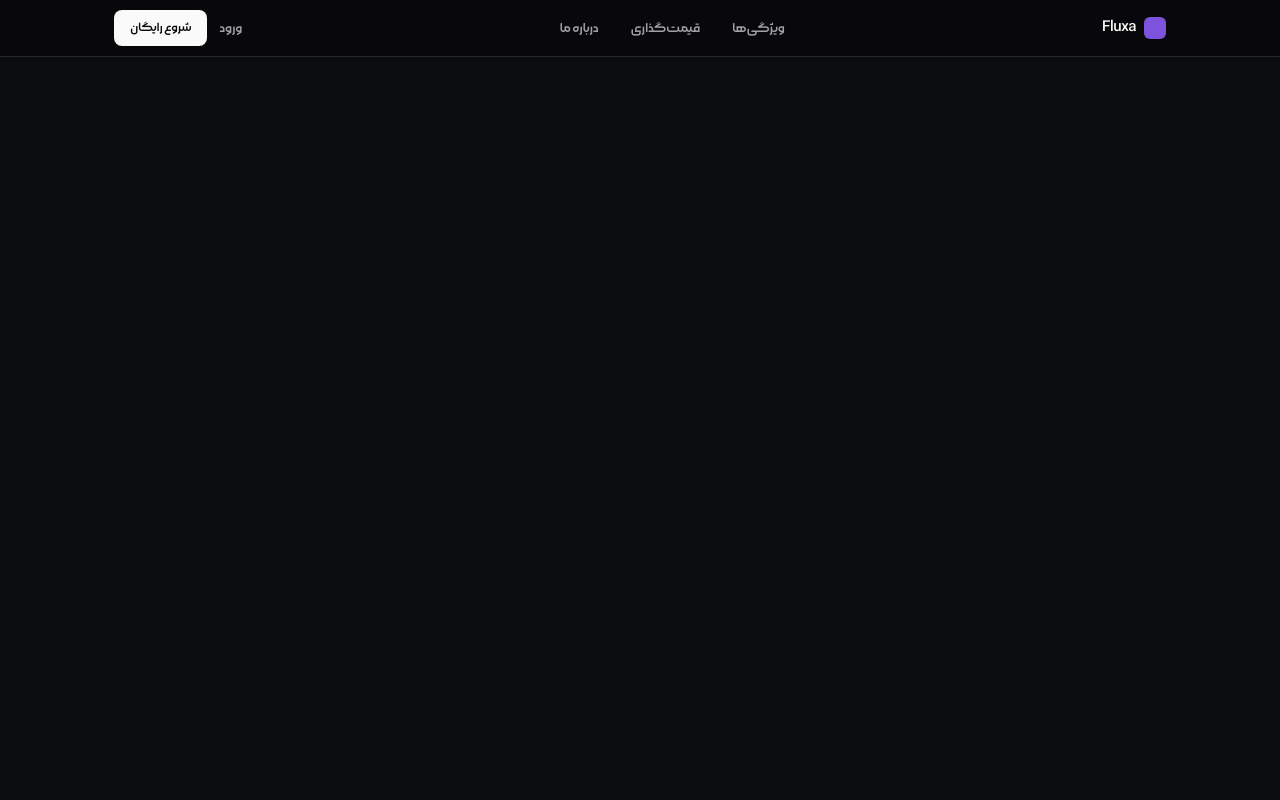
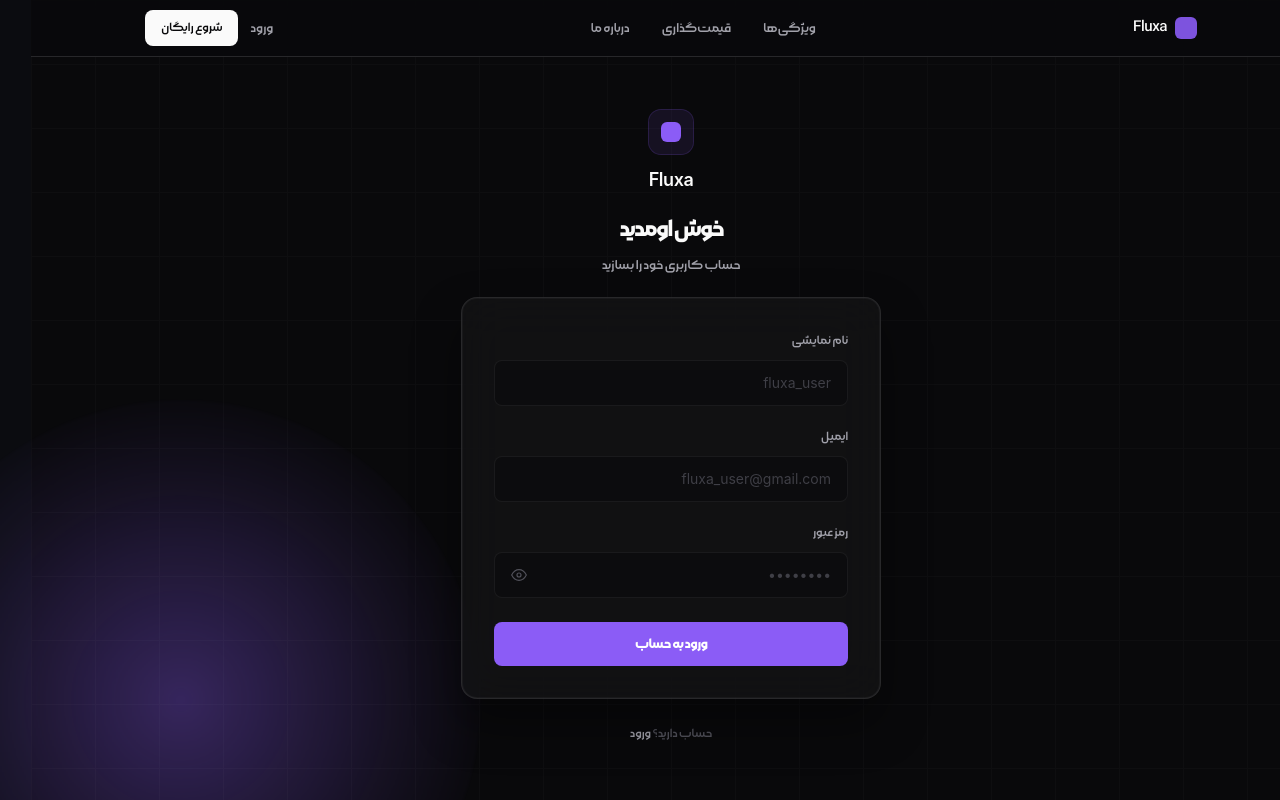
Before and after one commit to amirali-borji/Fluxa, a React (Vite) app: page /register in a window 1280 px wide. Built offline with nearby package versions, Linux system fonts and the light colour scheme; the HTML template or start-up script is replaced by a standard one.

Commit message:
Sign In Page Added

```diff
--- a/src/App.jsx
+++ b/src/App.jsx
@@ -1,9 +1,8 @@
 import { Routes, Route } from "react-router-dom";
-
 import Header from "./components/Header/Header";
-
 import Home from "./pages/Home/Home";
-import Login from "./pages/Login/Login";
+import Login from "./pages/Auth/Login/Login";
+import Register from "./pages/Auth/Register/Register";
 
 function App() {
   return (
@@ -14,6 +13,7 @@ function App() {
         <Routes>
           <Route path="/" element={<Home />} />
           <Route path="/login" element={<Login />} />
+          <Route path="/register" element={<Register />} />
         </Routes>
       </main>
     </>
--- a/src/pages/Login/Login.jsx
+++ b/src/pages/Auth/Login/Login.jsx
@@ -1,4 +1,5 @@
 import { useState, useEffect } from "react";
+import { Link } from "react-router-dom";
 
 export default function Login() {
   const [focused, setFocused] = useState(null);
@@ -210,12 +211,12 @@ export default function Login() {
         {/* Sign up */}
         <p className="mt-6 text-center text-[13px] text-[#52525B]">
           حساب ندارید؟{" "}
-          <a
-            href="#"
+          <Link
+            to="/register"
             className="text-[#A1A1AA] transition-colors duration-200 hover:text-[#FAFAFA]"
           >
             ثبت‌نام رایگان
-          </a>
+          </Link>
         </p>
       </div>
     </div>
--- /dev/null
+++ b/src/pages/Auth/Register/Register.jsx
@@ -0,0 +1,250 @@
+import { useState, useEffect } from "react";
+import { Link } from "react-router-dom";
+
+export default function Login() {
+  const [focused, setFocused] = useState(null);
+  const [displayName, setDisplayName] = useState("");
+  const [email, setEmail] = useState("");
+  const [password, setPassword] = useState("");
+  const [showPassword, setShowPassword] = useState(false);
+  const [mounted, setMounted] = useState(false);
+
+  useEffect(() => {
+    const t = setTimeout(() => setMounted(true), 50);
+    return () => clearTimeout(t);
+  }, []);
+
+  return (
+    <div className="relative flex min-h-[calc(100vh-56px)] w-full items-center justify-center overflow-hidden bg-[#09090B] px-4">
+      {/* ── Animated orb ── */}
+      <div
+        className="pointer-events-none fixed z-0"
+        style={{
+          width: "600px",
+          height: "600px",
+          borderRadius: "50%",
+          background:
+            "radial-gradient(circle at center, rgba(139,92,246,0.35) 0%, rgba(139,92,246,0.08) 55%, transparent 75%)",
+          bottom: "-200px",
+          left: "-150px",
+          transform: mounted
+            ? "translate(0px, 0px) scale(1)"
+            : "translate(-200px, 200px) scale(0.6)",
+          transition: "transform 1.4s cubic-bezier(0.16, 1, 0.3, 1)",
+          filter: "blur(1px)",
+        }}
+      />
+
+      {/* ── Subtle grid ── */}
+      <div
+        className="pointer-events-none fixed inset-0 z-0 opacity-[0.025]"
+        style={{
+          backgroundImage:
+            "linear-gradient(#FAFAFA 1px, transparent 1px), linear-gradient(90deg, #FAFAFA 1px, transparent 1px)",
+          backgroundSize: "64px 64px",
+        }}
+      />
+
+      {/* ── Card ── */}
+      <div
+        className="relative z-10 flex w-full max-w-[420px] flex-col"
+        style={{
+          opacity: mounted ? 1 : 0,
+          transform: mounted ? "translateY(0px)" : "translateY(16px)",
+          transition: "opacity 0.7s ease, transform 0.7s ease",
+          transitionDelay: "0.15s",
+        }}
+      >
+        {/* Logo */}
+        <div className="mb-5 flex flex-col items-center gap-3">
+          <div className="flex h-11 w-11 items-center justify-center rounded-xl bg-[#8B5CF6]/10 ring-1 ring-[#8B5CF6]/25">
+            <div className="h-5 w-5 rounded-md bg-[#8B5CF6]" />
+          </div>
+          <span
+            className="text-lg font-semibold tracking-tight text-[#FAFAFA]"
+            style={{
+              fontFamily: "'Inter', system-ui, sans-serif",
+              direction: "ltr",
+            }}
+          >
+            Fluxa
+          </span>
+        </div>
+
+        {/* Heading */}
+        <div className="mb-5 flex flex-col items-center gap-2 text-center">
+          <h1 className="text-2xl font-bold tracking-tight text-[#FAFAFA]">
+            خوش اومدید
+          </h1>
+          <p className="text-sm leading-relaxed text-[#A1A1AA]">
+            حساب کاربری خود را بسازید
+          </p>
+        </div>
+
+        {/* Glass form card */}
+        <div
+          className="w-full rounded-2xl border border-white/10 p-8"
+          style={{
+            background: "rgba(24, 24, 27, 0.55)",
+            backdropFilter: "blur(24px)",
+            WebkitBackdropFilter: "blur(24px)",
+            boxShadow:
+              "0 0 0 1px rgba(255,255,255,0.04) inset, 0 24px 48px rgba(0,0,0,0.4)",
+          }}
+        >
+          <div className="flex flex-col gap-5">
+            {/* displayName */}
+            <div className="flex flex-col gap-2">
+              <label className="text-[13px] font-medium text-[#A1A1AA]">
+                نام نمایشی
+              </label>
+              <div
+                className={`flex flex-row items-center rounded-lg border px-4 py-3 transition-all duration-200
+                  ${
+                    focused === "displayName"
+                      ? "border-[#8B5CF6]/50 "
+                      : "border-white/[0.06] hover:border-white/[0.10]"
+                  }`}
+                style={{ background: "rgba(9,9,11,0.5)" }}
+              >
+                <input
+                  type="displayName"
+                  value={displayName}
+                  onChange={(e) => setDisplayName(e.target.value)}
+                  onFocus={() => setFocused("displayName")}
+                  onBlur={() => setFocused(null)}
+                  placeholder="fluxa_user"
+                  className="w-full bg-transparent text-sm text-[#FAFAFA] outline-none placeholder:text-[#3F3F46]"
+                  style={{
+                    fontFamily: "'Inter', system-ui, sans-serif",
+                    direction: "ltr",
+                    textAlign: "right",
+                  }}
+                />
+              </div>
+            </div>
+
+            {/* Email */}
+            <div className="flex flex-col gap-2">
+              <label className="text-[13px] font-medium text-[#A1A1AA]">
+                ایمیل
+              </label>
+              <div
+                className={`flex flex-row items-center rounded-lg border px-4 py-3 transition-all duration-200
+                  ${
+                    focused === "email"
+                      ? "border-[#8B5CF6]/50 "
+                      : "border-white/[0.06] hover:border-white/[0.10]"
+                  }`}
+                style={{ background: "rgba(9,9,11,0.5)" }}
+              >
+                <input
+                  type="email"
+                  value={email}
+                  onChange={(e) => setEmail(e.target.value)}
+                  onFocus={() => setFocused("email")}
+                  onBlur={() => setFocused(null)}
+                  placeholder="fluxa_user@gmail.com"
+                  className="w-full bg-transparent text-sm text-[#FAFAFA] outline-none placeholder:text-[#3F3F46]"
+                  style={{
+                    fontFamily: "'Inter', system-ui, sans-serif",
+                    direction: "ltr",
+                    textAlign: "right",
+                  }}
+                />
+              </div>
+            </div>
+
+            {/* Password */}
+            <div className="flex flex-col gap-2">
+              <div className="flex flex-row items-center justify-between">
+                <label className="text-[13px] font-medium text-[#A1A1AA]">
+                  رمز عبور
+                </label>
+              </div>
+              <div
+                className={`flex flex-row items-center rounded-lg border px-4 py-3 transition-all duration-200
+                  ${
+                    focused === "password"
+                      ? "border-[#8B5CF6]/50 "
+                      : "border-white/[0.06] hover:border-white/[0.10]"
+                  }`}
+                style={{ background: "rgba(9,9,11,0.5)" }}
+              >
+                <input
+                  type={showPassword ? "text" : "password"}
+                  value={password}
+                  onChange={(e) => setPassword(e.target.value)}
+                  onFocus={() => setFocused("password")}
+                  onBlur={() => setFocused(null)}
+                  placeholder="••••••••"
+                  className="w-full bg-transparent text-sm text-[#FAFAFA] outline-none placeholder:text-[#3F3F46]"
+                  style={{
+                    fontFamily: "'Inter', system-ui, sans-serif",
+                    direction: "ltr",
+                    textAlign: "right",
+                  }}
+                />
+                <button
+                  type="button"
+                  onClick={() => setShowPassword(!showPassword)}
+                  className="mr-3 shrink-0 text-[#52525B] transition-colors duration-200 hover:text-[#A1A1AA]"
+                >
+                  {showPassword ? (
+                    <svg
+                      width="16"
+                      height="16"
+                      viewBox="0 0 24 24"
+                      fill="none"
+                      stroke="currentColor"
+                      strokeWidth="1.75"
+                      strokeLinecap="round"
+                      strokeLinejoin="round"
+                    >
+                      <path d="M17.94 17.94A10.07 10.07 0 0112 20c-7 0-11-8-11-8a18.45 18.45 0 015.06-5.94" />
+                      <path d="M9.9 4.24A9.12 9.12 0 0112 4c7 0 11 8 11 8a18.5 18.5 0 01-2.16 3.19" />
+                      <line x1="1" y1="1" x2="23" y2="23" />
+                    </svg>
+                  ) : (
+                    <svg
+                      width="16"
+                      height="16"
+                      viewBox="0 0 24 24"
+                      fill="none"
+                      stroke="currentColor"
+                      strokeWidth="1.75"
+                      strokeLinecap="round"
+                      strokeLinejoin="round"
+                    >
+                      <path d="M1 12s4-8 11-8 11 8 11 8-4 8-11 8-11-8-11-8z" />
+                      <circle cx="12" cy="12" r="3" />
+                    </svg>
+                  )}
+                </button>
+              </div>
+            </div>
+
+            {/* Submit */}
+            <button
+              type="button"
+              className="mt-1 w-full rounded-lg bg-[#8B5CF6] py-3 text-sm font-semibold text-white transition-all duration-200 hover:opacity-85 active:scale-[0.99]"
+            >
+              ورود به حساب
+            </button>
+          </div>
+        </div>
+
+        {/* Sign up */}
+        <p className="mt-6 text-center text-[13px] text-[#52525B]">
+          حساب دارید؟{" "}
+          <Link
+            to="/login"
+            className="text-[#A1A1AA] transition-colors duration-200 hover:text-[#FAFAFA]"
+          >
+            ورود
+          </Link>
+        </p>
+      </div>
+    </div>
+  );
+}
```
